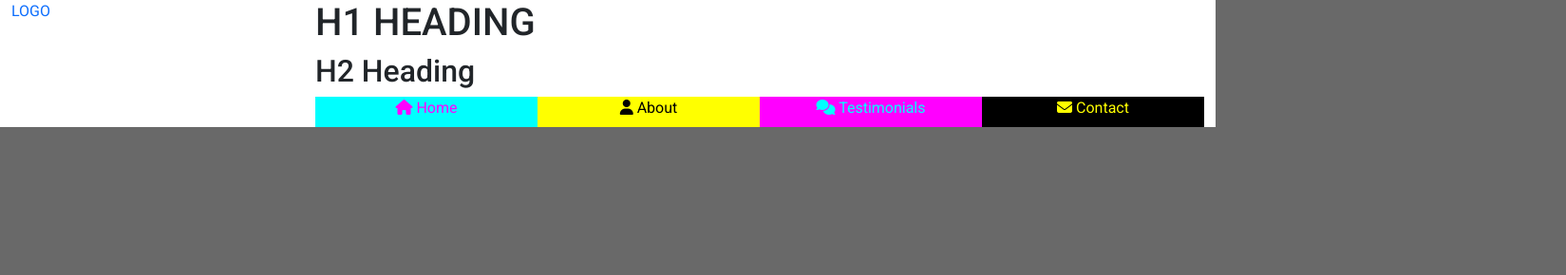
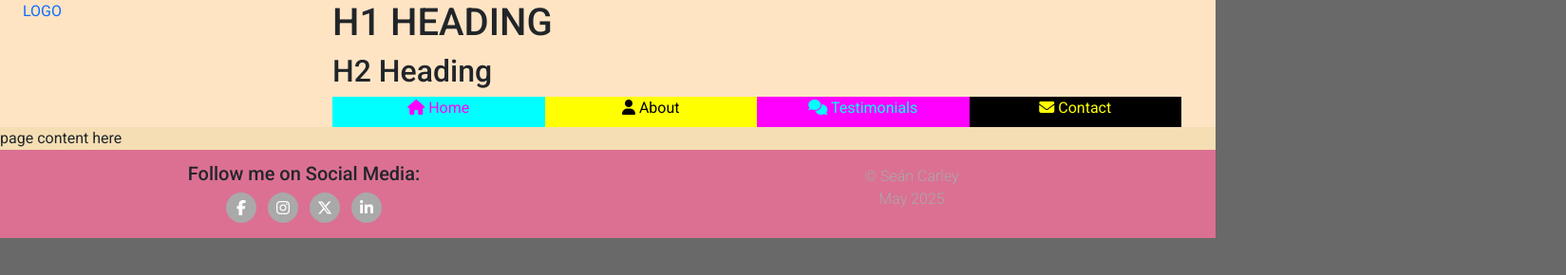
Before and after one commit to seanjcarley/DBS_Web_Desg_Dev-CA, a plain HTML site: page index/index.html in a window 1280 px wide. Shown: the whole page at 95% size, 1649 px wide, since content can reach past the window. Drawn offline with nearby package versions, Linux system fonts and the light colour scheme.

Commit message:
testing git

```diff
--- a/index/index.html
+++ b/index/index.html
@@ -9,7 +9,7 @@
         <link href="https://cdn.jsdelivr.net/npm/bootstrap@5.0.2/dist/css/bootstrap.min.css" rel="stylesheet" integrity="sha384-EVSTQN3/azprG1Anm3QDgpJLIm9Nao0Yz1ztcQTwFspd3yD65VohhpuuCOmLASjC" crossorigin="anonymous">
         <!-- bootstrap JS -->
         <script src="https://cdn.jsdelivr.net/npm/bootstrap@5.0.2/dist/js/bootstrap.bundle.min.js" integrity="sha384-MrcW6ZMFYlzcLA8Nl+NtUVF0sA7MsXsP1UyJoMp4YLEuNSfAP+JcXn/tWtIaxVXM" crossorigin="anonymous"></script>
-        <!-- font awesome -->
+        <!-- font awesome icons (eg: used in nav menu) -->
         <script src="https://kit.fontawesome.com/3eced4d9b0.js" crossorigin="anonymous"></script>
 
         <!-- css -->
@@ -26,7 +26,7 @@
                 <div class="col-md-9">
                     <div class="row no-gutters">
                         <div class="col heading">
-                            <h1 class="capitalise">H1 Heading</h1>
+                            <h1 class="uppercase">H1 Heading</h1>
                             <h2>H2 Heading</h2>
                         </div>
                     </div>
@@ -63,6 +63,45 @@
                 </div>
             </div>
         </header>
-        <section></section>
+        <section>
+            page content here
+        </section>
+        <footer>
+            <div class="row">
+                <div class="col-6 social">
+                    <h5 class="footer-header">Follow me on Social Media:</h5>
+                    <ul class="list-inline social-icons">
+                        <li class="list-inline-item social-item">
+                            <a target="_blank" href="https://www.facebook.com">
+                                <i class="fa fa-facebook"></i>
+                                <span class="sr-only">Facebook</span>
+                            </a>
+                        </li>
+                        <li class="list-inline-item social-item">
+                            <a target="_blank" href="https://www.instagram.com">
+                                <i class="fa fa-instagram"></i>
+                                <span class="sr-only">Instagram</span>
+                            </a>
+                        </li>
+                        <li class="list-inline-item social-item">
+                            <a target="_blank" href="https://www.x.com">
+                                <i class="fa-brands fa-x-twitter"></i>
+                                <span class="sr-only">X</span>
+                            </a>
+                        </li>
+                        <li class="list-inline-item social-item">
+                            <a target="_blank" href="https://www.linkedin.com">
+                                <i class="fa fa-linkedin"></i>
+                                <span class="sr-only">LinkedIn</span>
+                            </a>
+                        </li>
+                    </ul>
+                </div>
+                <div class="col-6 copyright">
+                    &COPY; Seán Carley
+                    <br/> May 2025
+                </div>
+            </div>
+        </footer>
     </body>
 </html>
--- a/static/css/base.css
+++ b/static/css/base.css
@@ -8,24 +8,39 @@
 /* tags                                                                      */
 /* ************************************************************************* */
 
+a {
+    text-decoration: none;
+}
+
 body {
-    font-family: "Roboto", sans-serif
+    font-family: "Roboto", sans-serif;
+}
+
+footer {
+    background-color: palevioletred;
+}
+
+header {
+    background-color: bisque;
 }
 
 html {
     background-color: dimgray;
 }
 
-a {
-    text-decoration: none;
+section {
+    background-color: wheat
 }
 
 /* ************************************************************************* */
 /* classes                                                                   */
 /* ************************************************************************* */
 
-.capitalise {
-    text-transform: uppercase;
+.copyright {
+    color: darkgray;
+    font-weight: 300;
+    text-align: center;
+    padding-top: 1rem;
 }
 
 .center {
@@ -39,6 +54,46 @@ a {
 
 .nav-item {
     list-style-type: none;
+}
+
+.row {
+    margin: 0;
+}
+
+.social {
+    text-align: center;
+    margin-top: 0.8rem;
+}
+
+.social-icons li a i{
+    background-color: darkgray;
+    border-radius: 50%;
+    color: white;
+    font-size: 1rem;
+    height: 2rem;
+    line-height: 2rem;
+    padding: 0.01em 0;
+    text-align: center;
+    transition: all 0.35s ease-in-out;
+    width: 2rem;
+    -moz-transition: all 0.35s ease-in-out;
+    -webkit-transition: all 0.35s ease-in-out;
+    -o-transition: all 0.35s ease-in-out;
+}
+
+.social-icons li a i:hover {
+    background-color: white;
+    color: darkgray;
+}
+
+.social-item span {
+    display: block;
+    width: 100%;
+    font-size: 1rem;
+}
+
+.uppercase {
+    text-transform: uppercase;
 }
 
 /* ************************************************************************* */
```
